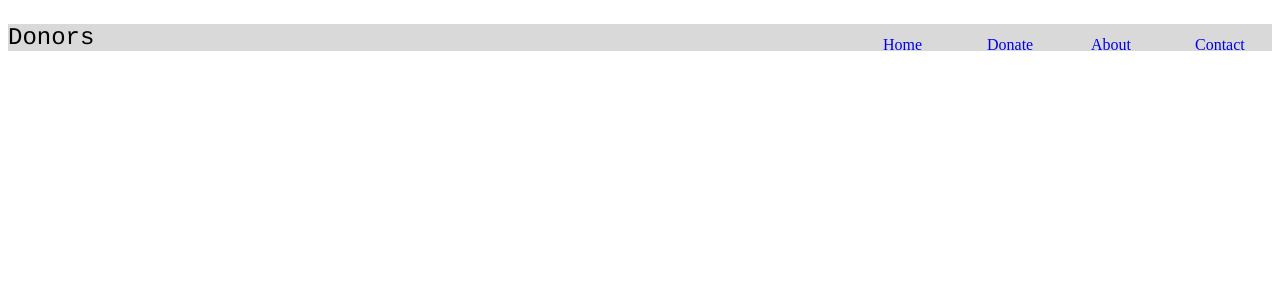
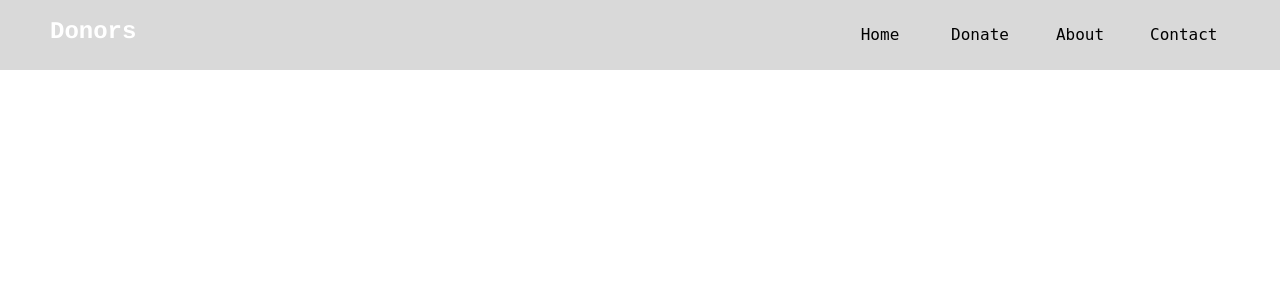
Before and after one commit to SarahZaki03/DonorsSiteDesign, a PHP site: page / in a window 1280 px wide. Shown: the top 300 px of the page. Run offline with PHP 8.4, Linux system fonts and the light colour scheme.

Commit message:
Adding the reset code in the css, and make some changes in the header

```diff
--- a/css/main.css
+++ b/css/main.css
@@ -1,39 +1,108 @@
+@charset "utf-8";
+/* CSS Document */
+html, body, div, span, applet, object, iframe, h1, h2, h3, h4, h5, h6, p, blockquote, pre, a, abbr, and, address, cite, code, del, dfn, em, img, ins, kbd, q, s, samp, small, strike, strong, sub, sup, tt, var, b, u, i, dl, dt, dd, ol, ul, li, fieldset, form, label, legend, table, caption, tbody, tfoot, thead, tr, th, td, article, aside, canvas, details, embed, figure, figcaption, footer, header, hgroup, menu, nav, output, ruby, section, summary, time, mark, audio, video, input, textarea, select {
+	background:transparent;
+	border:0;
+	font-size:100%;
+	margin:0;
+	outline:0;
+	padding:0;
+	vertical-align:baseline;
+}
+article, aside, details, figcaption, figure, footer, header, hgroup, menu, nav, section {
+	display:block;
+}
+body {
+	line-height:1;
+	min-height:100%;
+    position:relative;
+    padding-bottom:40px;
+}
+abbr[title], dfn[title] {
+	border-bottom:1px dotted;
+	cursor:help;
+}
+blockquote, q {
+	quotes:none;
+}
+blockquote:before, blockquote:after, q:before, q:after {
+	content:none;
+}
+del {
+	text-decoration:line-through;
+}
+hr {
+	background:transparent;
+	border:0;
+	clear:both;
+	color:transparent;
+	height:1px;
+	margin:0;
+	padding:0;
+}
+mark {
+	background-color:#ffffb3;
+	font-style:italic
+}
+input, select {
+	vertical-align:middle;
+}
+ins {
+	background-color:red;
+	color:white;
+	text-decoration:none;
+}
+ol, ul {
+	list-style:none;
+}
+table {
+	border-collapse:collapse;
+	border-spacing:0;
+}
+
+/* ------------------------------------------- Reset Bart Ended ------------------------------------------- */
+
 /* File CSS Part */
+body{
+	width: 100%;
+}
 header {
 	background-color : rgba(180,180,180,0.5);   /*put some transitions here */
+	height: 50px;
+    padding-top: 20px;
 }
 
-header p{
-
+/* Site Name URL in the left side */
+#site-name{
 	font-size : 24px;
 	font-family : courier , sans-serif;
+	height: 70px;
+	text-decoration: none;
+	color: white;
+    font-weight: bolder;
+    padding: 20px 50px;
 }
 
-header li{
-
-	display : inline-block ;
-	padding : 20px ;
+ul.menu{
+	position : absolute;
+	right : 50px;
+	top : 0px;
+	display: flex;
 }
-
-ul {
-
-	position : absolute ;
-	right : 5px;
-	top : 0px;
+.menu-link{
+	padding : 27px 20px;
+	font-family: monospace;
+    font-size: large;
 }
-
-li a {
-
-	text-decoration : none ;
+li.menu-link a {
+	text-decoration : none;
 	display : block;
 	width : 60px;
+	color: black;
+	text-align: center;
+    padding-bottom: 7px;
 }
-
-p a{
-	text-decoration : none;
-	color : #000;
+li.menu-link a:hover{
+	/*font-size : 24px;*/
+	border-bottom: 2px solid black;
 }
-
-a:hover{
-	font-size : 24px;
-	color : #f00;
--- a/index.html
+++ b/index.html
@@ -21,13 +21,15 @@
 <body>
 
 	<header>
-		<p> <a href="#Home"> Donors </a> </p>
+		<!-- <p> <a href="#Home"> Donors </a> </p> -->
+		<a href="#Home" id="site-name"> Donors </a>
+		<!--- Why You insert The a tag inside p tag? If there is a reason, please let me know, Thank you. -->
 
-		<ul>
-			<li> <a href="#home"> Home </a> </li>
-			<li> <a href="#donate"> Donate </a> </li>
-			<li> <a href="#about"> About </a> </li>
-			<li> <a href="#contact"> Contact </a> </li>
+		<ul class="menu">
+			<li class="menu-link" > <a href="#home"> Home </a> </li>
+			<li class="menu-link"> <a href="#donate"> Donate </a> </li>
+			<li class="menu-link"> <a href="#about"> About </a> </li>
+			<li class="menu-link"> <a href="#contact"> Contact </a> </li>
 		</ul>
 
 	</header>
```
